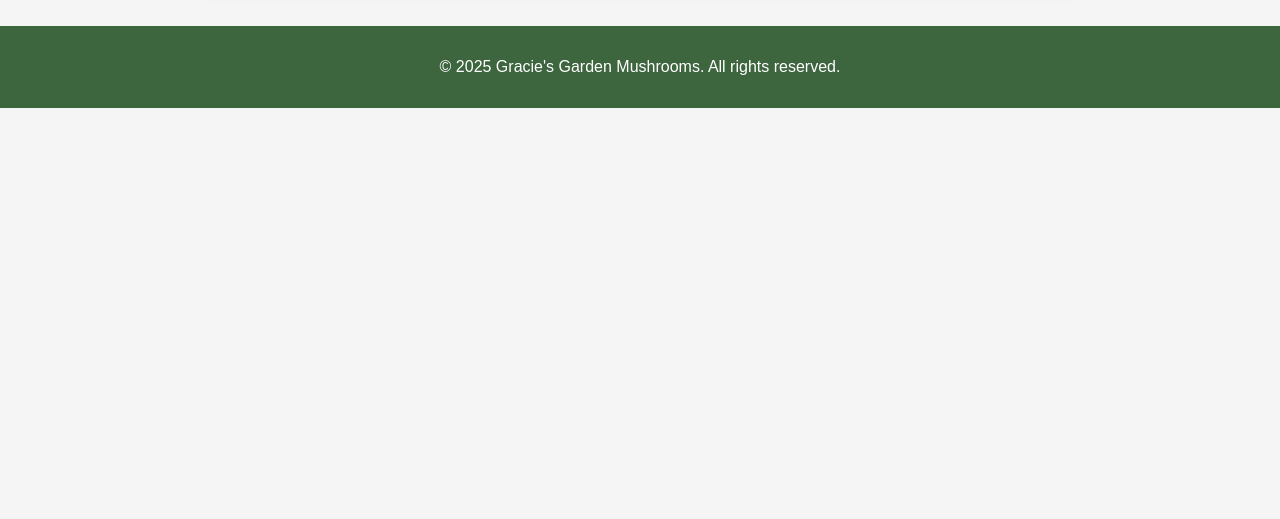
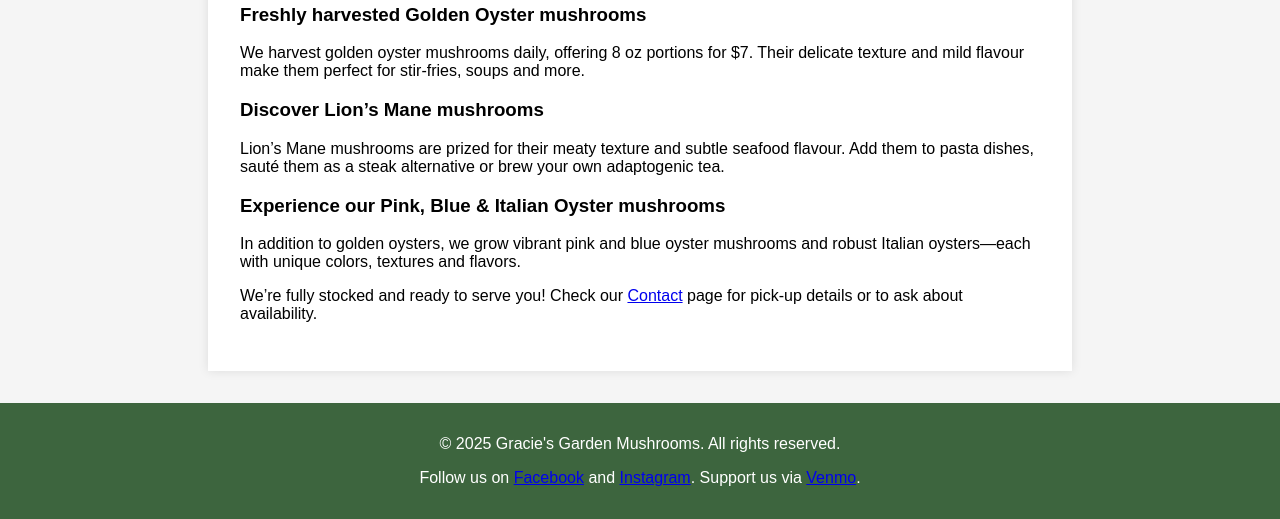
Before and after one commit to cascadece-stack/gracies-garden, a plain HTML site: page index.html in a window 1280 px wide. Shown: the part 440-959 px from the top of the page. Before the commit the page ends 800 px from the top, so only its background shows below. Drawn offline with Linux system fonts and the light colour scheme.

Commit message:
Add logo, new mushroom sections and social links

```diff
--- a/index.html
+++ b/index.html
@@ -60,9 +60,20 @@
             Explore our site to learn more about our story, our growing
             practices, and how you can purchase our mushrooms.
         </p>
-    </main>
+
+      <img src="gracies%20garden%20logo.jpeg" alt="Gracie's Garden Logo" style="max-width: 200px; display:block; margin:20px auto;">
+  <h3>Freshly harvested Golden Oyster mushrooms</h3>
+  <p>We harvest golden oyster mushrooms daily, offering 8&nbsp;oz portions for $7. Their delicate texture and mild flavour make them perfect for stir‑fries, soups and more.</p>
+  <h3>Discover Lion’s Mane mushrooms</h3>
+  <p>Lion’s Mane mushrooms are prized for their meaty texture and subtle seafood flavour. Add them to pasta dishes, sauté them as a steak alternative or brew your own adaptogenic tea.</p>
+  <h3>Experience our Pink, Blue & Italian Oyster mushrooms</h3>
+  <p>In addition to golden oysters, we grow vibrant pink and blue oyster mushrooms and robust Italian oysters—each with unique colors, textures and flavors.</p>
+  <p>We’re fully stocked and ready to serve you! Check our <a href="contact.html">Contact</a> page for pick‑up details or to ask about availability.</p>
+</main>
     <footer>
-        <p>© 2025 Gracie's Garden Mushrooms. All rights reserved.</p>
-    </footer>
+  <p>&copy; 2025 Gracie's Garden Mushrooms. All rights reserved.</p>
+  <p>Follow us on <a href="https://facebook.com/" target="_blank">Facebook</a> and <a href="https://instagram.com/" target="_blank">Instagram</a>. Support us via <a href="https://venmo.com/" target="_blank">Venmo</a>.</p>
+</footer>
+
 </body>
 </html>
```
